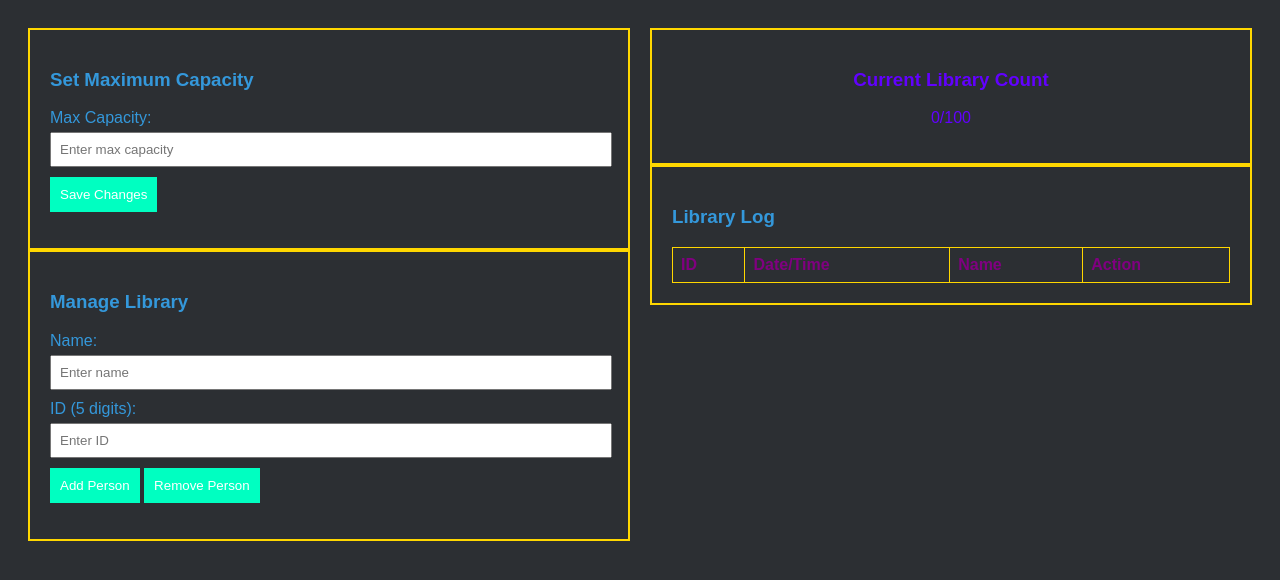
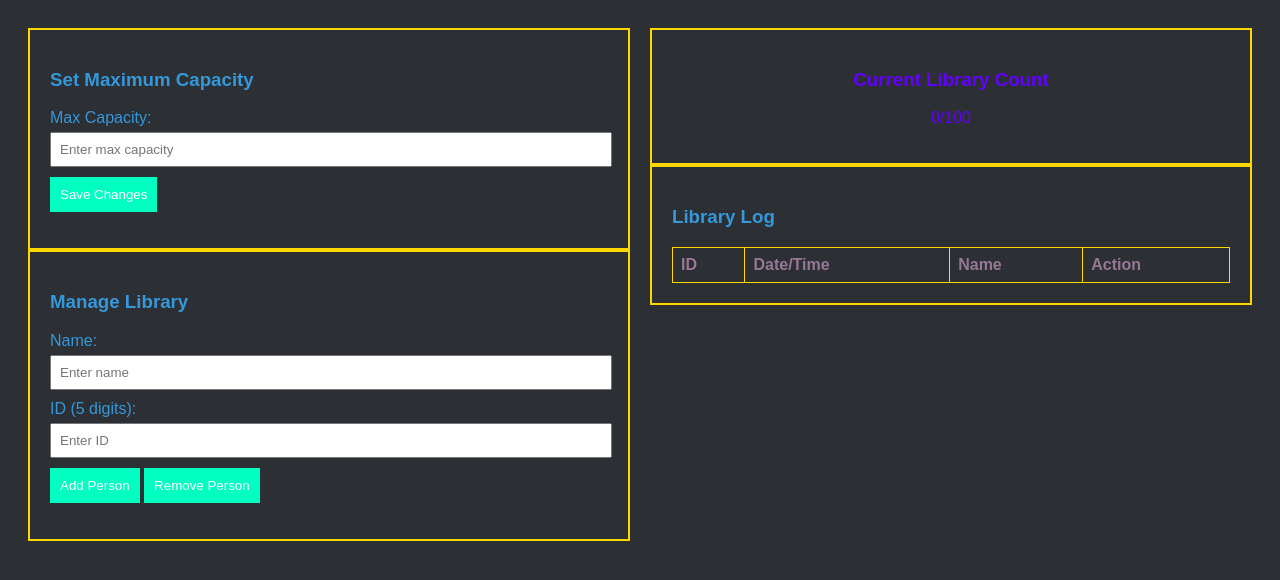
Before and after one commit to AlexMorales5/LibraryAdminKioskPanel, a plain HTML site: page LibraryAdminKiosk/index.html in a window 1280 px wide. Drawn offline with Linux system fonts and the light colour scheme.

Commit message:
Update styles.css

```diff
--- a/LibraryAdminKiosk/styles.css
+++ b/LibraryAdminKiosk/styles.css
@@ -74,7 +74,7 @@ button:hover {
 
 /* Style for library log table */
 #logTable {
-  color: #800080; /* Set text color to purple */
+  color: #967896; /* Set text color to purple */
   width: 100%; /* Set table width to 100% */
   border-collapse: collapse; /* Collapse table borders */
 }
```
